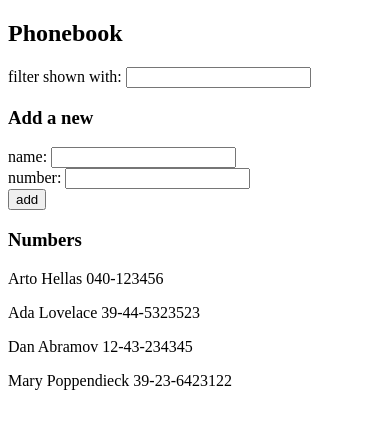
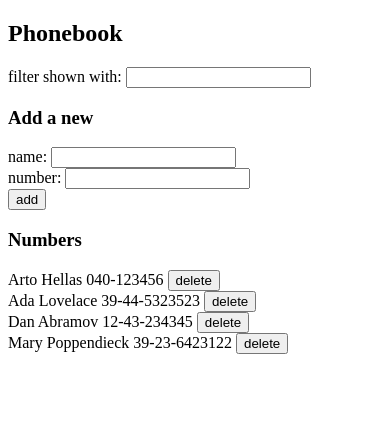
Before and after one commit to vgnh/fsopen, a React (Create React App) app in the folder part2/phonebook/: page / in a window 390 px wide. Shown: the top 428 px of the page. Built offline with nearby package versions, Linux system fonts and the light colour scheme; data requests are answered from the project's data file.

Commit message:
Done until 2d - Exercise 2.18*: Phonebook step10

```diff
--- a/part2/phonebook/src/App.js
+++ b/part2/phonebook/src/App.js
@@ -1,27 +1,19 @@
 import React, { useState, useEffect } from 'react'
-import axios from 'axios'
 import Filter from './components/Filter'
 import PersonForm from './components/PersonForm'
 import Persons from './components/Persons'
+import personService from './services/persons'
 
 const App = () => {
   const [persons, setPersons] = useState([])
-  /* const [persons, setPersons] = useState([
-    { name: 'Arto Hellas', number: '040-123456' },
-    { name: 'Ada Lovelace', number: '39-44-5323523' },
-    { name: 'Dan Abramov', number: '12-43-234345' },
-    { name: 'Mary Poppendieck', number: '39-23-6423122' }
-  ]) */
+
   useEffect(() => {
-    //console.log('effect')
-    axios
-      .get('http://localhost:3001/persons')
-      .then(response => {
-        //console.log('promise fulfilled')
-        setPersons(response.data)
+    personService
+      .getAll()
+      .then(initialPersons => {
+        setPersons(initialPersons)
       })
   }, [])
-  //console.log('render', persons.length, 'persons')
 
   const [newName, setNewName] = useState('')
   const handleNameChange = (event) => {
@@ -36,18 +28,51 @@ const App = () => {
   const addPerson = (event) => {
     event.preventDefault()
 
-    if (persons.find(person => person.name === newName) !== undefined) {
-      window.alert(`${newName} is already added to phonebook`)
+    if (newName.length === 0 || newNumber.length === 0) {
+      return
+    }
+
+    const p = persons.find(person => person.name === newName)
+    if (p !== undefined) {
+      // If the person's name already exists
+
+      //window.alert(`${newName} is already added to phonebook`)
+      if (window.confirm(`${p.name} is already added to phonebook, replace the old number with a new one?`)) {
+        const changedPerson = { ...p, number: newNumber }
+
+        personService
+          .update(p.id, changedPerson)
+          .then(returnedPerson => {
+            setPersons(persons.map(person => person.id === p.id ? returnedPerson : person))
+            setNewName('')
+            setNewNumber('')
+          })
+      }
     }
     else {
+      // If the person's name is not already present, create a new person
+
       const newPerson = {
         name: newName,
         number: newNumber,
         id: persons.length + 1
       }
-      setPersons(persons.concat(newPerson))
-      setNewName('')
-      setNewNumber('')
+
+      personService
+        .create(newPerson)
+        .then(returnedPerson => {
+          setPersons(persons.concat(returnedPerson))
+          setNewName('')
+          setNewNumber('')
+        })
+    }
+  }
+
+  const removePerson = (personToRemove) => {
+    if (window.confirm(`Delete ${personToRemove.name} ?`)) {
+      personService
+        .remove(personToRemove.id)
+        .then(setPersons(persons.filter(person => person.id !== personToRemove.id)))
     }
   }
 
@@ -80,7 +105,7 @@ const App = () => {
 
         buttonText="add" />
       <h3>Numbers</h3>
-      <Persons persons={personsToShow} />
+      <Persons persons={personsToShow} onClickDelete={removePerson} />
     </div>
   )
 }
--- a/part2/phonebook/src/components/Persons.js
+++ b/part2/phonebook/src/components/Persons.js
@@ -1,7 +1,11 @@
 import React from 'react'
 
-const Persons = ({ persons }) => (
-  persons.map(person => <p key={person.id}>{person.name} {person.number}</p>)
-)
+const Persons = ({ persons, onClickDelete }) => {
+  return persons.map(person =>
+    <div key={person.id}>
+      {person.name} {person.number} <button onClick={() => onClickDelete(person)}>delete</button>
+    </div>
+  )
+}
 
 export default Persons
--- /dev/null
+++ b/part2/phonebook/src/services/persons.js
@@ -0,0 +1,25 @@
+import axios from 'axios'
+
+const baseUrl = 'http://localhost:3001/persons'
+
+const getAll = () => {
+  const request = axios.get(baseUrl)
+  return request.then(response => response.data)
+}
+
+const create = (newObject) => {
+  const request = axios.post(baseUrl, newObject)
+  return request.then(response => response.data)
+}
+
+const update = (id, newObject) => {
+  const request = axios.put(`${baseUrl}/${id}`, newObject)
+  return request.then(response => response.data)
+}
+
+const remove = (id) => {
+  const request = axios.delete(`${baseUrl}/${id}`)
+  return request
+}
+
+export default { getAll, create, update, remove }
```
